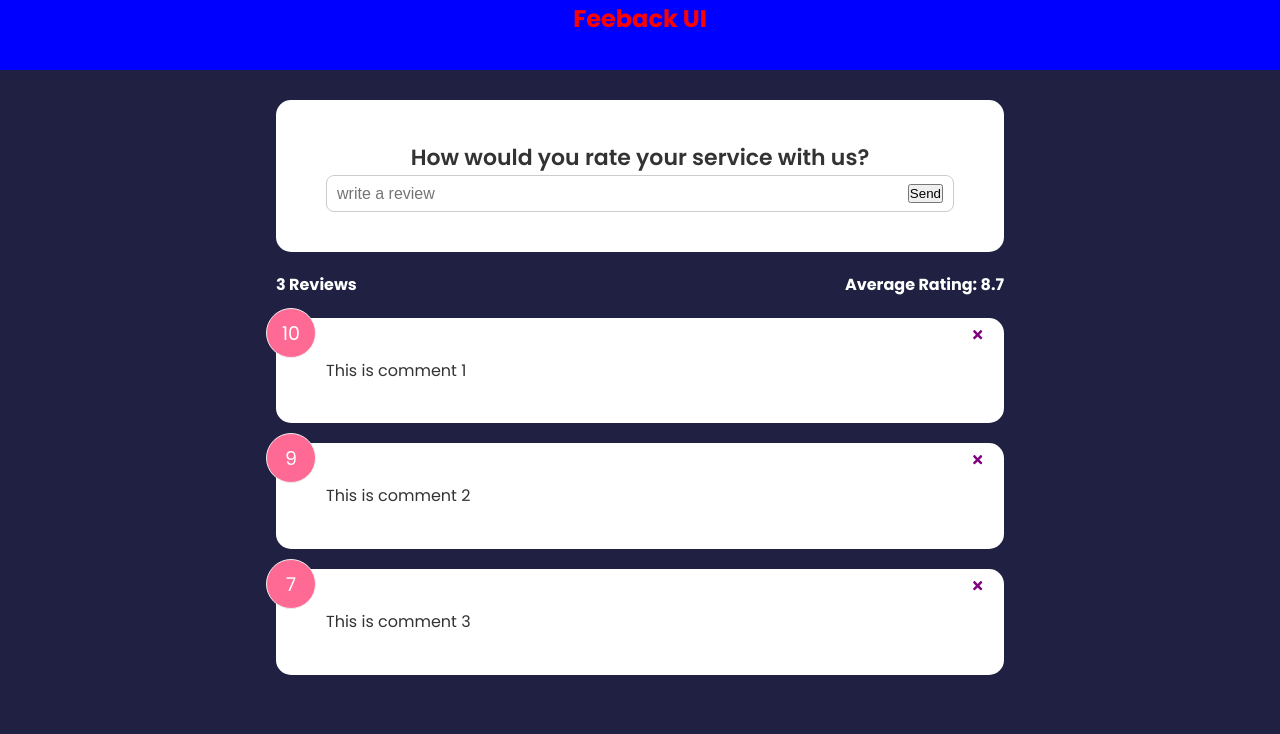
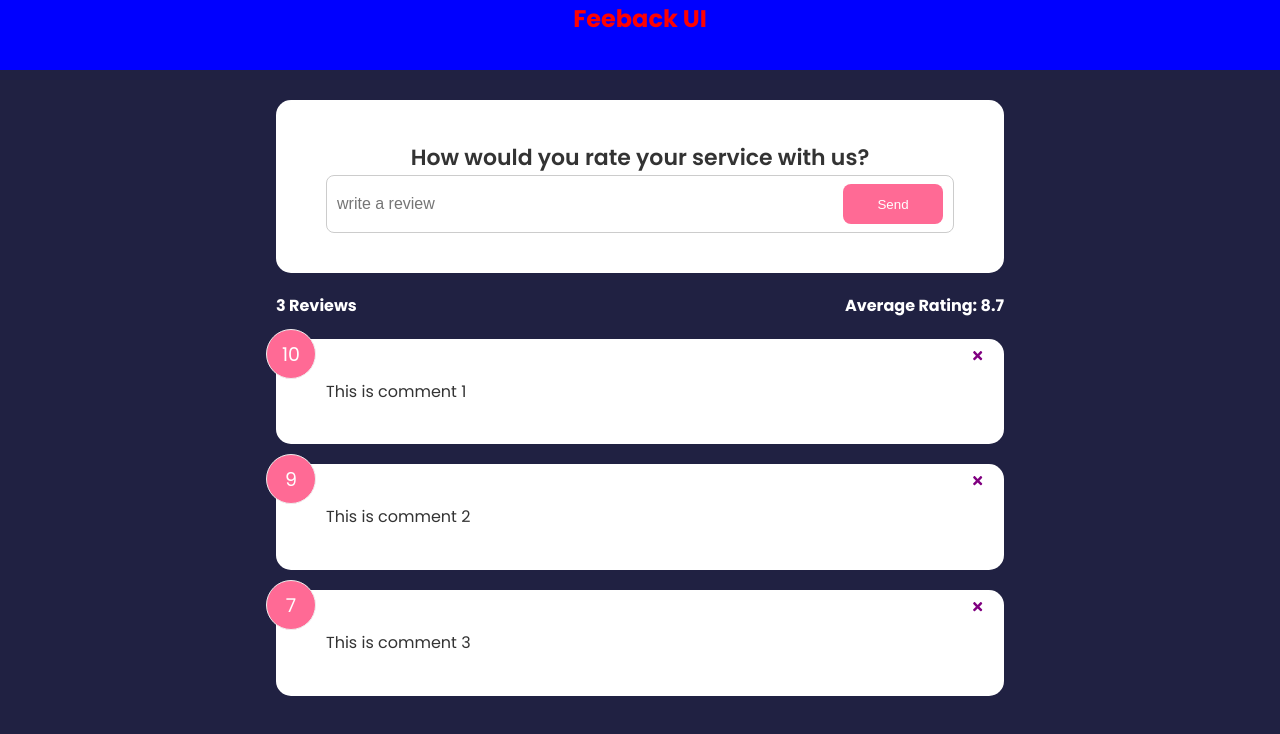
Before and after one commit to lougoncharenko/feedbackApp-react, a React (Create React App) app: page / in a window 1280 px wide. Shown: the top 734 px of the page. Built offline with nearby package versions, Linux system fonts and the light colour scheme; the HTML template or start-up script is replaced by a standard one.

Commit message:
Add files via upload

```diff
--- a/src/components/FeedbackForm.jsx
+++ b/src/components/FeedbackForm.jsx
@@ -1,6 +1,7 @@
 
 import { useState } from "react";
 import Card from "./shared/Card";
+import Button from "./shared/button";
 
 
 function FeedbackForm() {
@@ -21,7 +22,7 @@
         placeholder="write a review"
         value={text}
         />
-        <button type="submit">Send</button>
+        <Button type="submit" version='secondary'>Send</Button>
 
         </div>
 
--- /dev/null
+++ b/src/components/shared/button.jsx
@@ -0,0 +1,26 @@
+import PropTypes from 'prop-types'
+
+
+function Button({children, version, type, isDisabled}) {
+  return (
+    <button type={type} disabled={isDisabled}
+    className={`btn btn-${version}`}>
+        {children}
+
+    </button>
+  );
+}
+
+Button.defaultProps={
+    version: 'primary',
+    type: 'button',
+    isDisabled: false
+}
+
+Button.propTypes={
+  children: PropTypes.node.isRequired,
+  version: PropTypes.string ,
+  type: PropTypes.string,
+  isDisabled: PropTypes.bool
+}
+export default Button;
```
